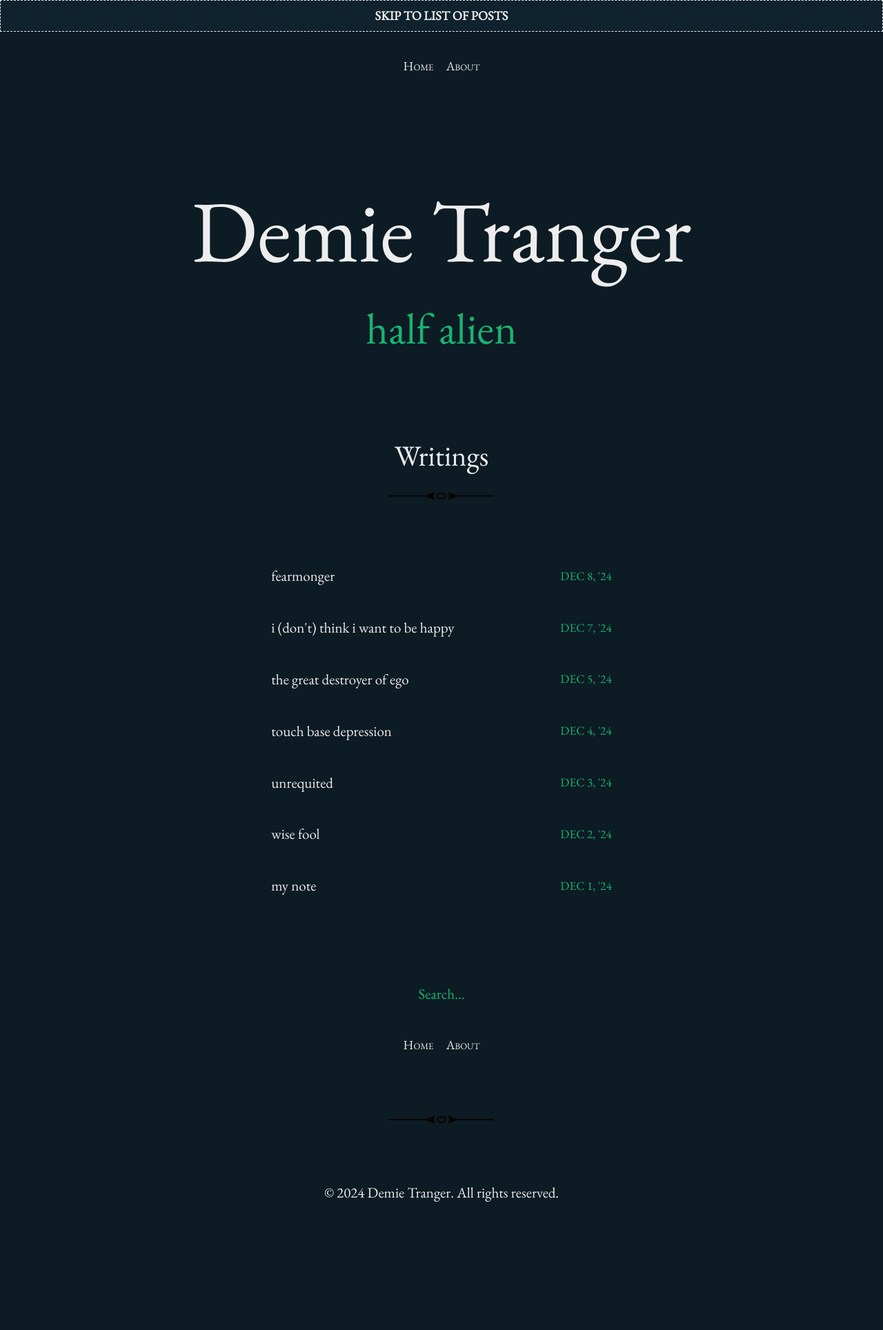
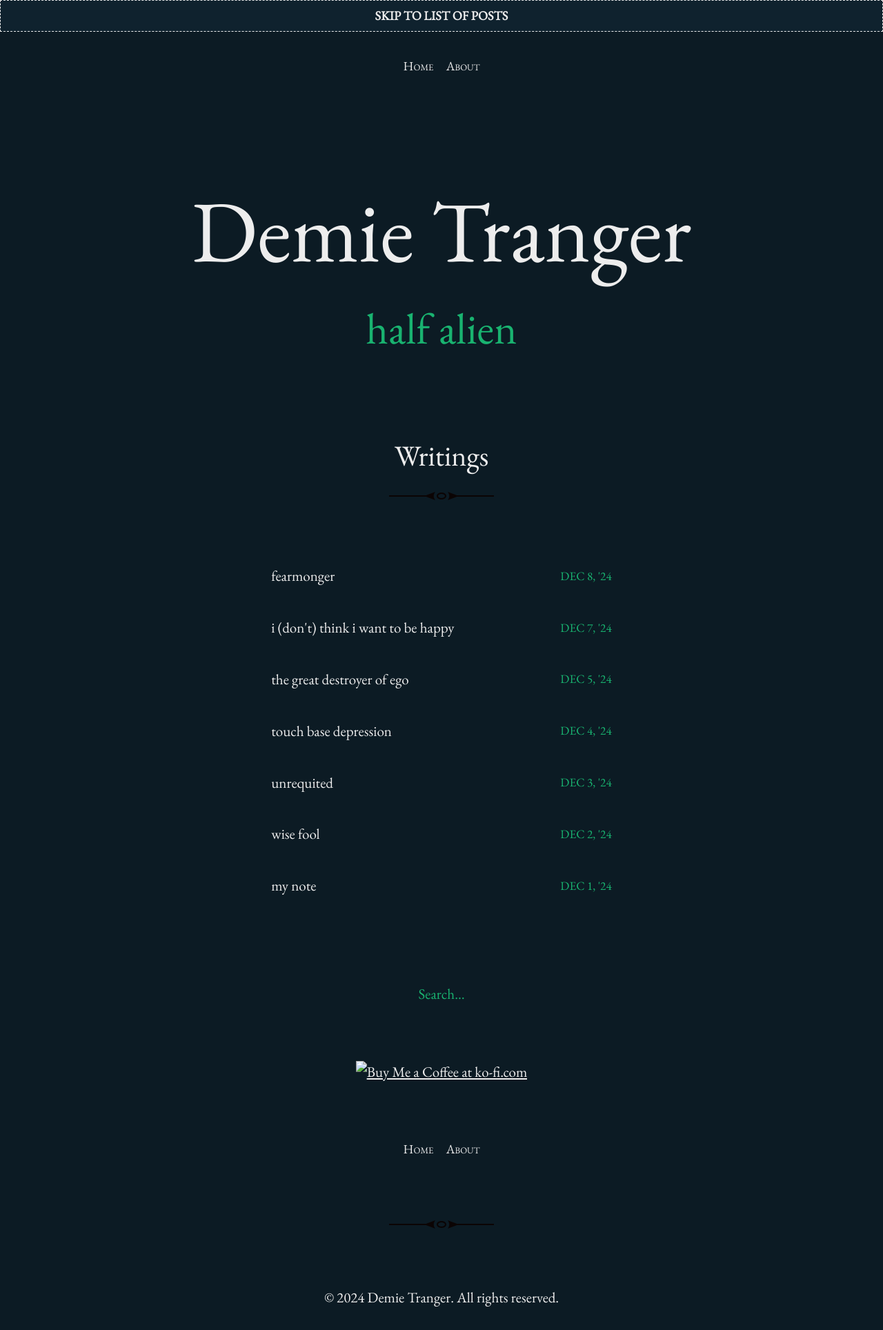
Before and after one commit to demietranger/demietranger.github.io, a Jekyll site: the page built from index.html, in a window 1280 px wide. Shown: the whole page at 69% size. Built offline with Jekyll 4.4.1, drawn with Linux system fonts in a browser that asks for light colours; the list of posts is cut into pages by our own code; before the commit the page ends 1776 px from its top, so only the background shows below that.

Commit message:
Switch to ko-fi

```diff
--- a/_layouts/default.html
+++ b/_layouts/default.html
@@ -38,7 +38,8 @@
     {% endunless %}
 
     <div class="center-button center-button-vertical">
-      <script type="text/javascript" src="https://cdnjs.buymeacoffee.com/1.0.0/button.prod.min.js" data-name="bmc-button" data-slug="demietranger" data-color="#FFDD00" data-emoji="☕"  data-font="Bree" data-text="Buy me a coffee" data-outline-color="#000000" data-font-color="#000000" data-coffee-color="#ffffff" ></script>
+      <br>
+      <a href='https://ko-fi.com/G2G317HBFR' target='_blank'><img height='36' style='border:0px;height:36px;' src='https://storage.ko-fi.com/cdn/kofi6.png?v=6' border='0' alt='Buy Me a Coffee at ko-fi.com' /></a>
     </div>
 
     {% include menu.html %}
```
